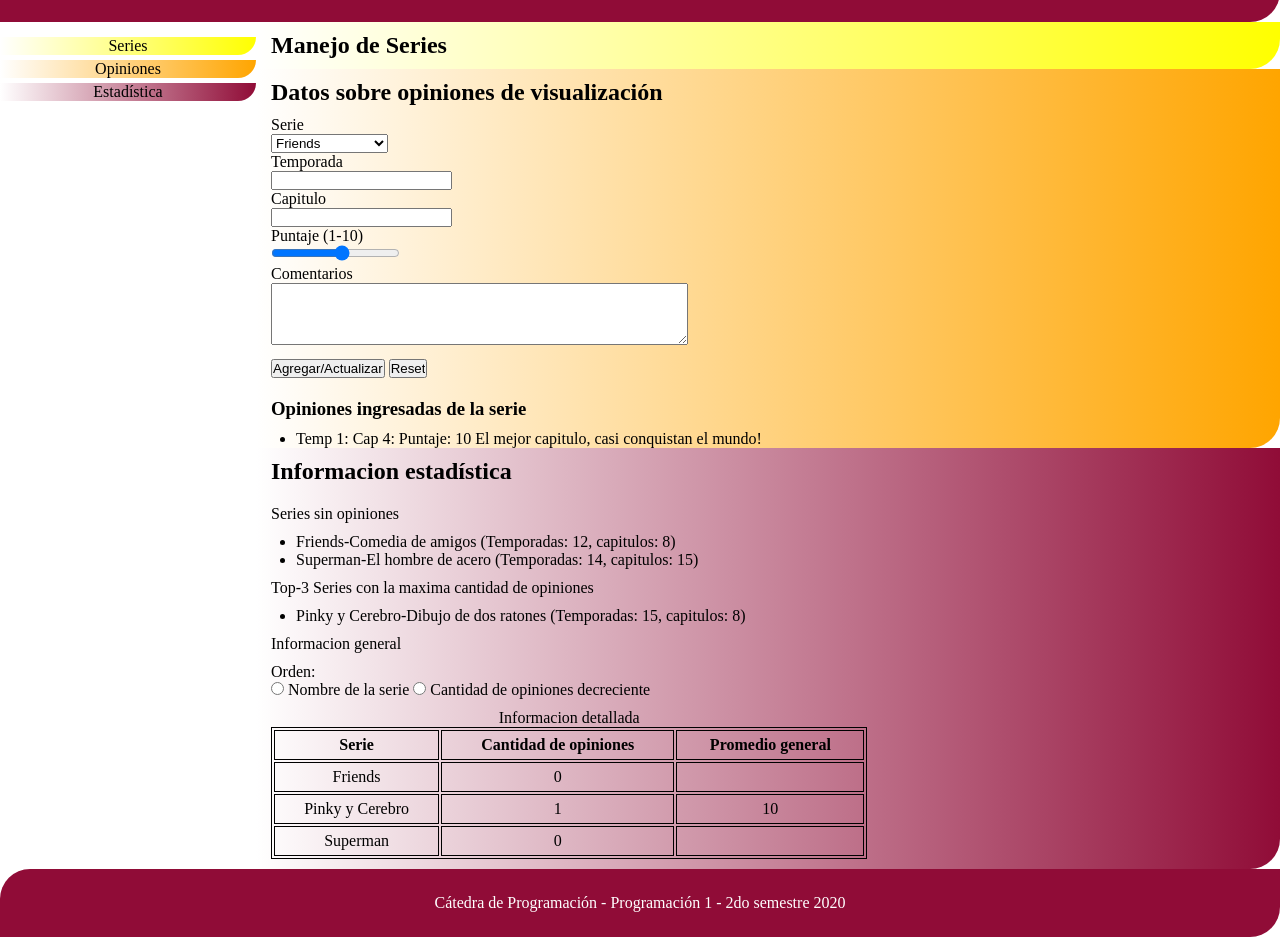
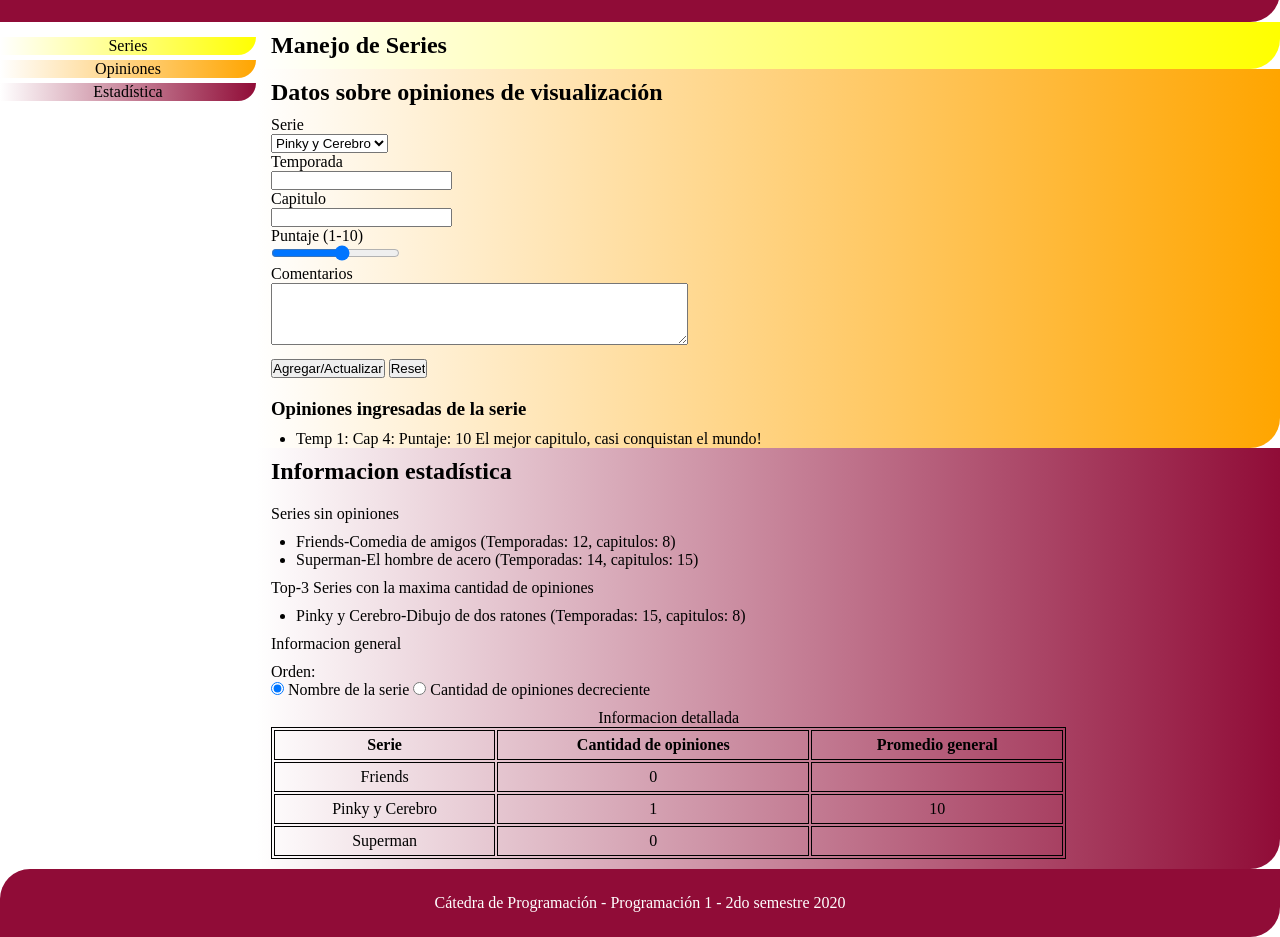
Before and after one commit to JoaquinMayer/obligatorioProgramacion, a plain HTML site: page index.html in a window 1280 px wide. Shown: the part 65-1002 px from the top of the page. Drawn offline with Linux system fonts and the light colour scheme.

Commit message:
Agregar cambios en select y radio por defecto

```diff
--- a/css/estilos.css
+++ b/css/estilos.css
@@ -66,6 +66,10 @@
   width: 60%;
 }
 
+.w-80 {
+  width: 80%;
+}
+
 .w-100 {
   width: 100%;
 }
--- a/index.html
+++ b/index.html
@@ -38,11 +38,11 @@
         <p>Serie</p>
         <select id="series" name="series">
           <option value="friends">Friends</option>
-          <option value="pinkyCerebro">Pinky y Cerebro</option>
+          <option value="pinkyCerebro" selected>Pinky y Cerebro</option>
           <option value="superman">Superman</option>
         </select>
         <p>Temporada</p>
-        <input type="text">
+        <input type="number">
         <p>Capitulo</p>
         <input type="text">
         <p>Puntaje (1-10)</p>
@@ -76,14 +76,14 @@
 
         <p class="py-10">Informacion general</p>
         <p>Orden:</p>
-        <input type="radio" id="nombre" name="orden" value="nombre">
+        <input type="radio" id="nombre" name="orden" value="nombre" checked>
         <label for="nombre">Nombre de la serie</label>
         <input type="radio" id="cantidad" name="orden" value="cantidad">
         <label for="cantidad">Cantidad de opiniones decreciente</label>
 
         <div class="py-10">
-          <p class="text-center w-60">Informacion detallada</p>
-          <table class="table w-60">
+          <p class="text-center w-80">Informacion detallada</p>
+          <table class="table w-80">
             <tr>
               <th class="th">Serie</th>
               <th class="th">Cantidad de opiniones</th>
```
